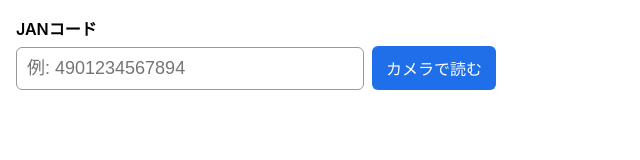
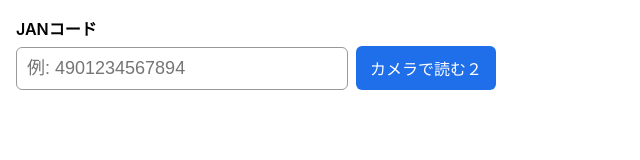
Before and after one commit to mkyz08/jan, a plain HTML site: page index.html in a window 1280 px wide. Shown: the whole page, without its empty margins (0-640 px from the left). Drawn offline with Linux system fonts and the light colour scheme.

Commit message:
Update index.html

```diff
--- a/index.html
+++ b/index.html
@@ -25,7 +25,7 @@
 <label for="jan">JANコード</label>
 <div class="row">
   <input id="jan" type="text" inputmode="numeric" pattern="[0-9]*" maxlength="13" placeholder="例: 4901234567894">
-  <button id="scanBtn" type="button">カメラで読む</button>
+  <button id="scanBtn" type="button">カメラで読む２</button>
 </div>
 
 <!-- カメラ切り替え（背面カメラが複数ある機種のみ表示） -->
```
